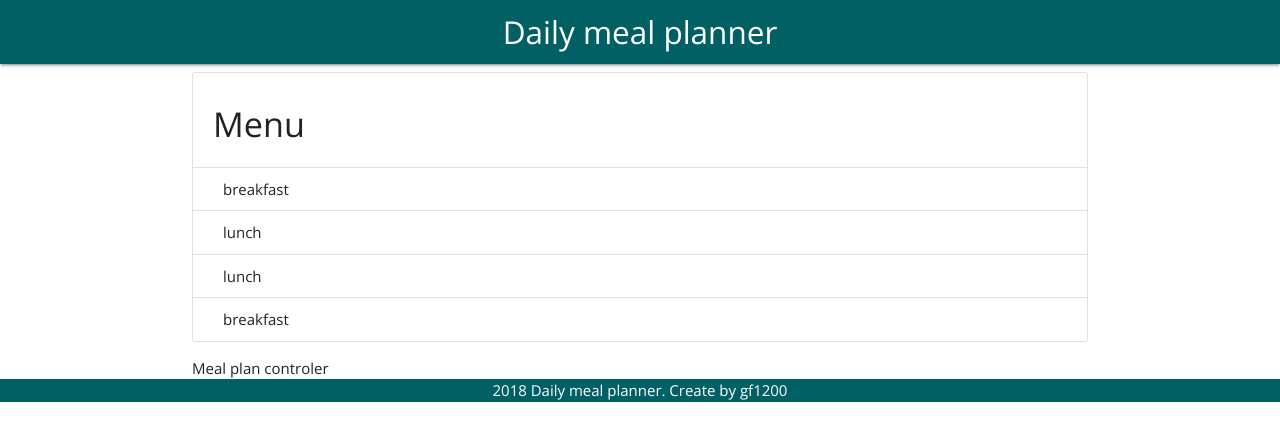
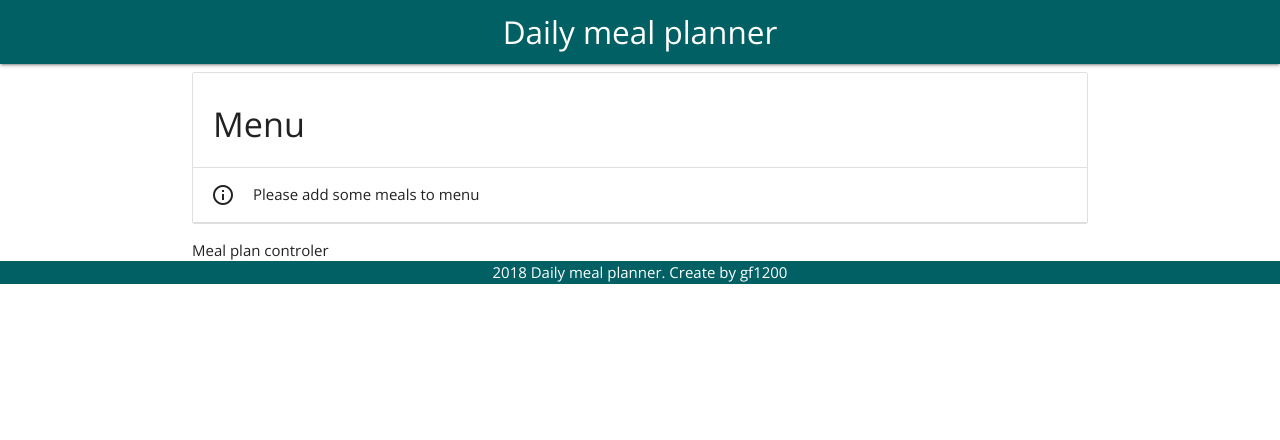
Before and after one commit to gf1200/Burger-builder_project-for-practise, a React (Create React App) app: page / in a window 1280 px wide. Shown: the top 440 px of the page. Built offline with nearby package versions, Linux system fonts and the light colour scheme.

Commit message:
Add validation when meal isn't selected

```diff
--- a/public/index.html
+++ b/public/index.html
@@ -11,10 +11,8 @@
 
   <!-- Compiled and minified CSS -->
   <link rel="stylesheet" href="https://cdnjs.cloudflare.com/ajax/libs/materialize/1.0.0/css/materialize.min.css">
-
-
-
   <link href="https://fonts.googleapis.com/css?family=Open+Sans" rel="stylesheet">
+  <link href="https://fonts.googleapis.com/icon?family=Material+Icons" rel="stylesheet">
   <!--
       manifest.json provides metadata used when your web app is added to the
       homescreen on Android. See https://developers.google.com/web/fundamentals/web-app-manifest/
--- a/src/components/Menu/Menu.jsx
+++ b/src/components/Menu/Menu.jsx
@@ -1,12 +1,26 @@
 import React from "react";
 import Meal from "./Meal/Meal";
 const menu = ({ meals }) => {
-  const transformedMeals = Object.keys(meals).map(mealKey => {
-    return [...Array(meals[mealKey])].map((_, i) => {
-      return <Meal key={mealKey + i} type={mealKey} />;
-    });
-  });
+  let transformedMeals = Object.keys(meals)
+    .map(mealKey => {
+      return [...Array(meals[mealKey])].map((_, i) => {
+        return <Meal key={mealKey + i} type={mealKey} />;
+      });
+    })
+    .reduce((arr, next) => {
+      return arr.concat(next);
+    }, []);
 
+  if (transformedMeals.length === 0) {
+    transformedMeals = (
+      <li>
+        <div className=" collapsible-header">
+          <i className="material-icons ">info_outline</i>
+          Please add some meals to menu
+        </div>
+      </li>
+    );
+  }
   return (
     <ul className="collection with-header">
       <li className="collection-header">
--- a/src/containers/MealPlanerBuilder/MealPlannerBuilder.jsx
+++ b/src/containers/MealPlanerBuilder/MealPlannerBuilder.jsx
@@ -5,9 +5,9 @@
 class MealPlannerBuilder extends Component {
   state = {
     meals: {
-      breakfast: 1,
-      lunch: 2,
-      supper: 1
+      breakfast: 0,
+      lunch: 0,
+      supper: 0
     }
   };
 
```
